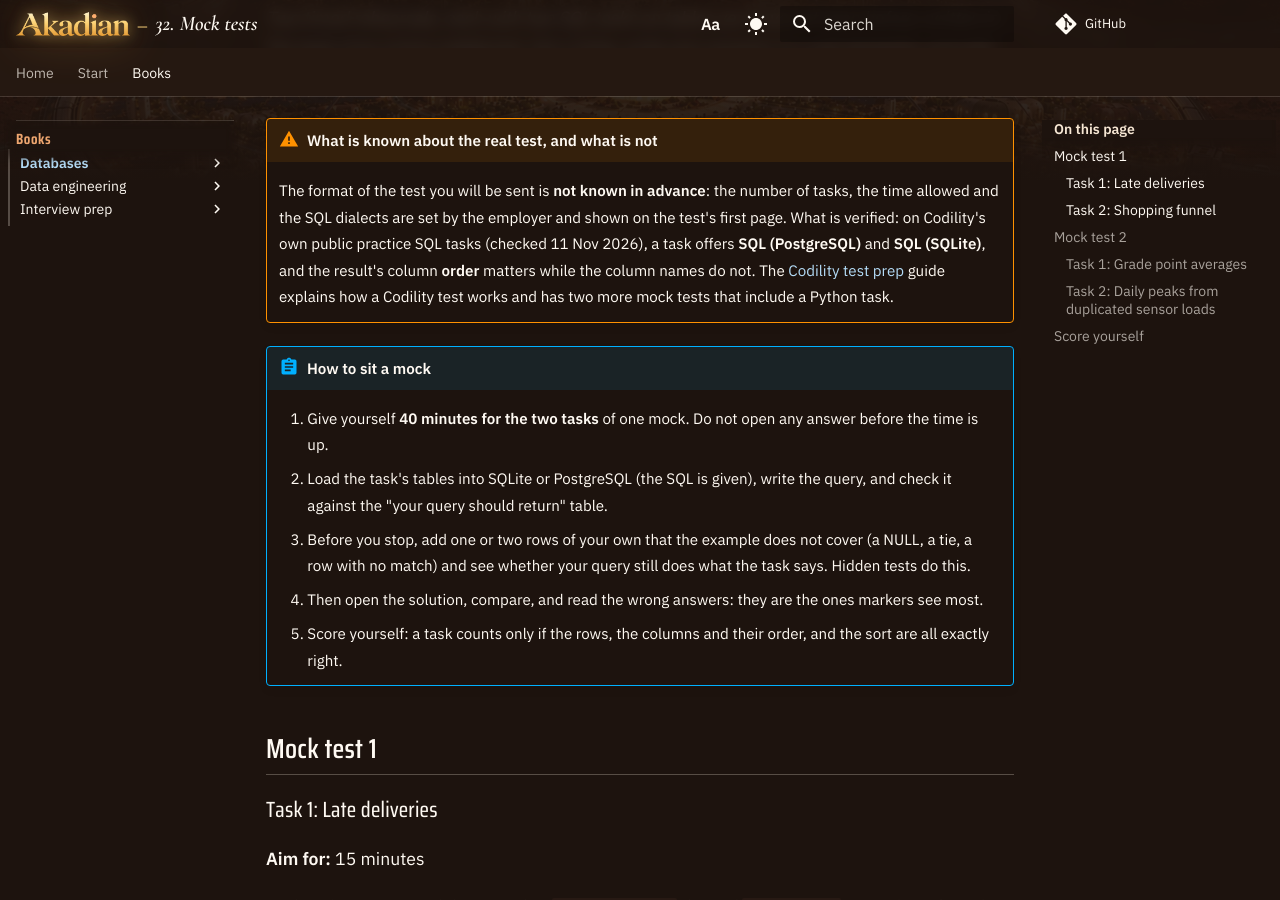
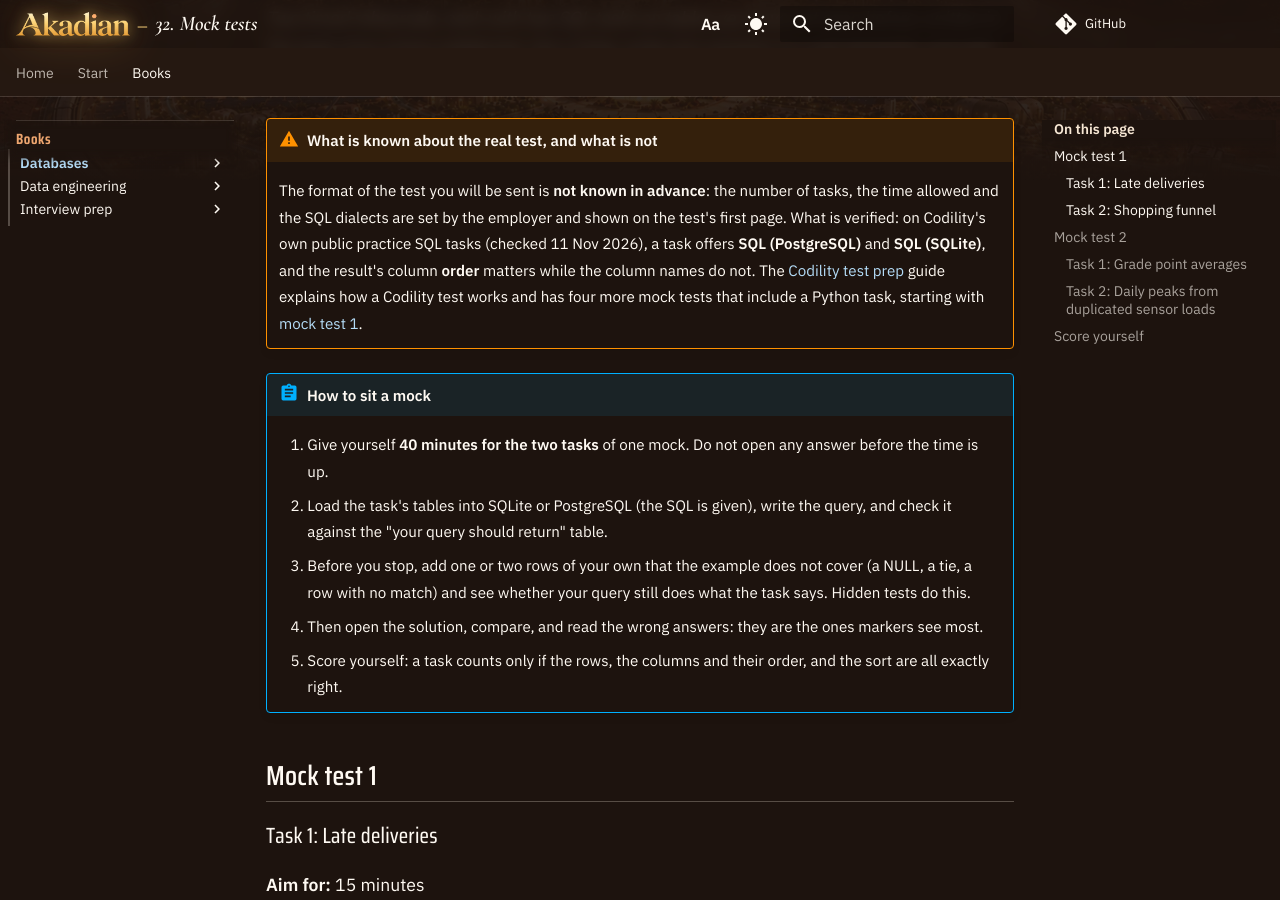
Before and after one commit to TTMathCS/it, an MkDocs documentation site: the page built from docs/databases/sql/32-Mock-Tests.md, in a window 1280 px wide and 900 px high, scrolled down 395 px. Built offline with MkDocs 1.6.1 and Material for MkDocs 9.7.7, drawn with Linux system fonts in a browser that asks for light colours; comment, search, counter and statistics services are not loaded.

Commit message:
SQL mock tests: point to the guide's four mock tests
The Codility guide now has four mock tests; link the first one directly.

Co-Authored-By: Claude Opus 5.5 <noreply@anthropic.com>
Claude-Session: https://claude.ai/code/session_01BzeR6n28jageprBQs7NeNQ

```diff
--- a/docs/databases/sql/32-Mock-Tests.md
+++ b/docs/databases/sql/32-Mock-Tests.md
@@ -9,8 +9,8 @@ ran on PostgreSQL 16 and SQLite 3.53.*
     the SQL dialects are set by the employer and shown on the test's first page. What is verified: on Codility's own
     public practice SQL tasks (checked 11 Nov 2026), a task offers **SQL (PostgreSQL)** and **SQL (SQLite)**, and the
     result's column **order** matters while the column names do not. The [Codility test
-    prep](../../interview/codility/index.md) guide explains how a Codility test works and has two more mock tests
-    that include a Python task.
+    prep](../../interview/codility/index.md) guide explains how a Codility test works and has four more mock tests
+    that include a Python task, starting with [mock test 1](../../interview/codility/mock-test-1.md).
 
 !!! abstract "How to sit a mock"
     1. Give yourself **40 minutes for the two tasks** of one mock. Do not open any answer before the time is up.
```
